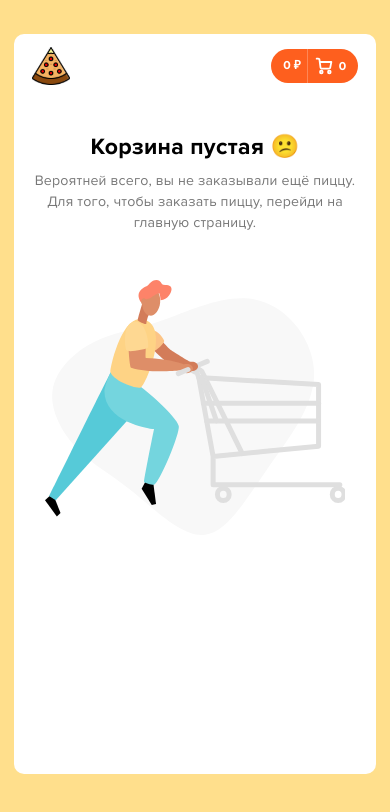
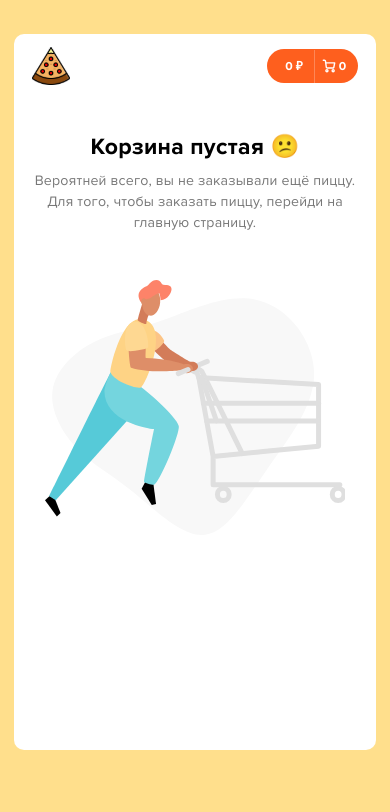
Before and after one commit to Dubovec-Vladislav/Pizza-app, a React (Create React App) app: page /basket in a window 390 px wide. Shown: the top 812 px of the page. Built offline with nearby package versions, Linux system fonts and the light colour scheme.

Commit message:
Updating basket in header styles

```diff
--- a/src/components/Basket/Basket.module.scss
+++ b/src/components/Basket/Basket.module.scss
@@ -1,11 +1,9 @@
 .block {
   background-color: #FFF;
-  height: 78.8dvh;
   border-radius: 0px 0px 10px 10px;
 }
 
 .body {
-  height: 100%;
   padding: 6.53vw 18.49vw;
 
   @media (max-width: 769px) {
--- a/src/components/Basket/EmptyBasket/EmptyBasket.module.scss
+++ b/src/components/Basket/EmptyBasket/EmptyBasket.module.scss
@@ -1,3 +1,7 @@
+.body {
+  min-height: 70dvh;
+}
+
 .title {
   color: #000;
   margin: 0px 0px 10px 0px;
--- a/src/components/Basket/EmptyBasket/EmptyBasket.tsx
+++ b/src/components/Basket/EmptyBasket/EmptyBasket.tsx
@@ -4,13 +4,13 @@ import { Link } from 'react-router-dom'
 
 const EmptyBasket: FC = (props) => {
   return (
-    <>
+    <div className={style.body}>
       <div className={style.title}>Корзина пустая <span>&#128533;</span></div>
       <div className={style.subTitle}>
         Вероятней всего, вы не заказывали ещё пиццу. Для того, чтобы заказать пиццу, перейди на главную страницу.
       </div>
       <Link to='/' className={style.img}><img src="/img/UI/empty-basket.svg" alt="empty-basket" /></Link>
-    </>
+    </div>
   );
 };
 
--- a/src/components/Header/Header.module.scss
+++ b/src/components/Header/Header.module.scss
@@ -1,7 +1,6 @@
 .block {
   background-color: #FFF;
   border-radius: 10px 10px 0px 0px;
-  max-height: 13.2dvh;
 }
 
 .body {
@@ -64,7 +63,7 @@
   a {
     width: 100%;
     height: 100%;
-    padding: 17px 18px 17px 23px;
+    padding: 19px 15px 15px 25px;
     display: inline-block;
     color: #FFF;
     font-size: 16px;
@@ -72,7 +71,7 @@
     transition: 0.2s ease;
 
     @media (max-width: 500px) {
-      padding: 11px 7px 11px 12px;
+      padding: 11px 12px 10px 18px;
       font-size: 12px;
     }
   }
@@ -97,12 +96,17 @@
     transition: 0.2s ease;
 
     @media (max-width: 500px) {
-      padding: 8px 12px 8px 7px;
+      padding: 10px 12px 10px 7px;
     }
   }
 
   img {
     margin: 0px 6px 0px 0px;
+
+    @media (max-width: 500px) {
+      max-width: 14px;
+      margin: 0px 3px 0px 0px;
+    }
   }
 
   span {
@@ -113,6 +117,7 @@
     font-weight: 700;
 
     @media (max-width: 500px) {
+      top: 0;
       font-size: 12px;
     }
   }
```
